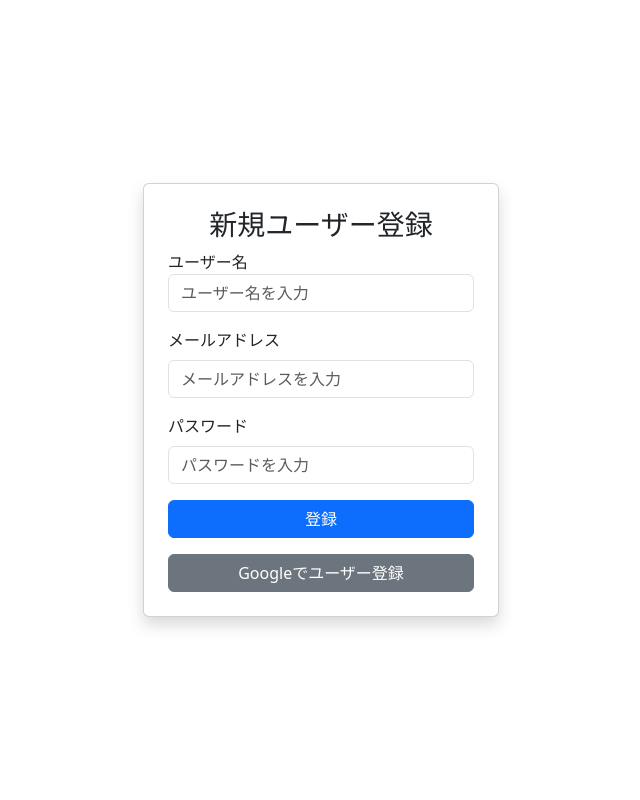
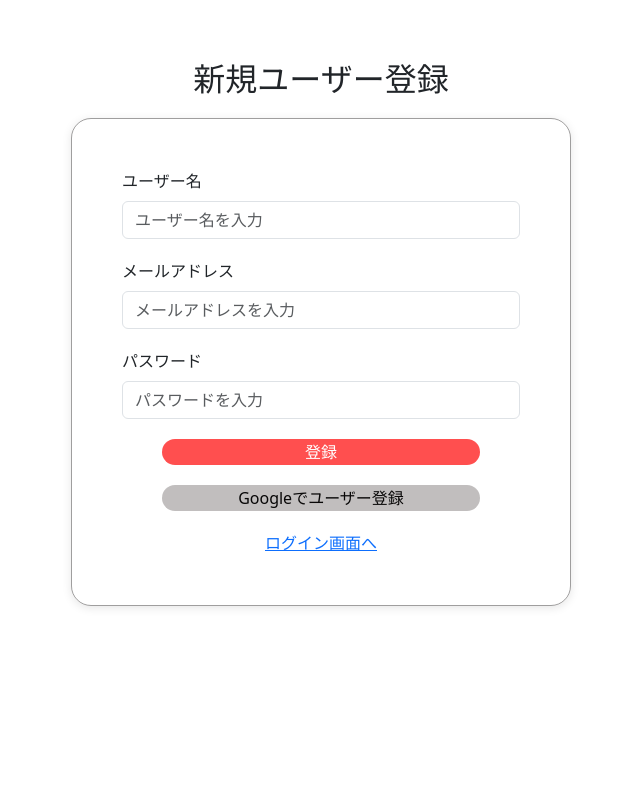
Before and after one commit to hackathon-winter/efFEctive, a Django app: template authentication/templates/authentication/register.html in a window 1280 px wide. Shown: the part 56-856 px from the top of the page, without its empty margins (319-959 px from the left). After the commit the page ends 664 px from the top, so only its background shows below. Run offline with Django 4.2, Linux system fonts and the light colour scheme; the template is opened without the code that fills it, so the values that code supplies are empty; some libraries are stand-ins or nearby versions.

Commit message:
登録画面更新

```diff
--- a/authentication/templates/authentication/register.html
+++ b/authentication/templates/authentication/register.html
@@ -5,35 +5,30 @@
 
 
 
-<div class="d-flex align-items-center justify-content-center vh-100">
-    <div class="container">
-        <div class="row justify-content-center">
-            <div class="col-md-4">
-                <div class="card shadow p-4">
-                    <h3 class="text-center">新規ユーザー登録</h3>
+<div class="wrapper">
+    <h2 style="text-align: center;">新規ユーザー登録</h2>
+    <div class="form-container">
         <form method="POST" action="{% url 'register' %}">
             {% csrf_token %}
-                        <div class="mb-3">
-                            <label for="username" class="username">ユーザー名</label>
+                <label for="username" class="form-label">ユーザー名</label>
                 <input type="text" class="form-control" name="username" id="username" placeholder="ユーザー名を入力" required>
-                        </div>
-                        <div class="mb-3">
+
+
                 <label for="email" class="form-label">メールアドレス</label>
                 <input type="email" class="form-control" name="email" id="email" placeholder="メールアドレスを入力" required>
-                        </div>
-                        <div class="mb-3">
+
+
                 <label for="password" class="form-label">パスワード</label>
                 <input type="password" class="form-control" name="password" id="password" placeholder="パスワードを入力" required>
-                        </div>
-                        <button type="submit" class="btn btn-primary w-100">登録</button>
+
+                <button type="submit" class="button-primary">登録</button>
         </form>
+
         <form method="POST" action="{% url 'google_register' %}">
             {% csrf_token %}
-                        <button type="submit" class="btn btn-secondary w-100 mt-3">Googleでユーザー登録</button>
+            <button type="submit" class="button-secondary">Googleでユーザー登録</button>
         </form>
-                </div>
-            </div>
-        </div>
+        <a href="{% url 'login' %}">ログイン画面へ</a>
     </div>
 </div>
 
```
Lines whose indentation alone changed are shown as unchanged.
